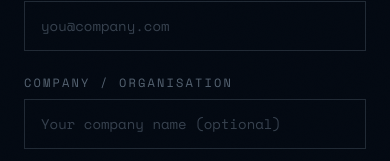
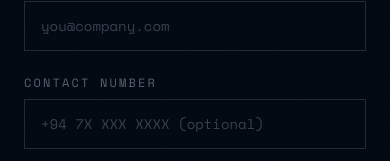
Before and after one commit to fortechzpvt/FORTECHZ-website, a Next.js app: page /contact in a window 390 px wide. Shown: the part 683-844 px from the top of the page. Built offline with nearby package versions, Linux system fonts and the light colour scheme; a web font is replaced by a local one.

Commit message:
Add phone input field to contact form
Added a phone input field to the contact form and updated the state management to include the phone number.

```diff
--- a/app/contact/page.tsx
+++ b/app/contact/page.tsx
@@ -22,7 +22,9 @@ export default function ContactForm() {
   const [submitted, setSubmitted] = useState(false);
   const [loading, setLoading] = useState(false);
   const [error, setError] = useState<string | null>(null);
-  const [form, setForm] = useState({ name:"", email:"", company:"", service:"", budget:"", message:"" });
+
+  // 1. Added 'phone' key into the initial state hook properties tracker
+  const [form, setForm] = useState({ name:"", email:"", phone:"", company:"", service:"", budget:"", message:"" });
 
   function handleChange(e: React.ChangeEvent<HTMLInputElement | HTMLTextAreaElement | HTMLSelectElement>) {
     setForm((prev) => ({ ...prev, [e.target.name]: e.target.value }));
@@ -86,7 +88,7 @@ export default function ContactForm() {
                 Thank you for reaching out. A member of the Fortechz team will review your enquiry and respond within one business day.
               </p>
               <button
-                onClick={() => { setSubmitted(false); setForm({ name:"", email:"", company:"", service:"", budget:"", message:"" }); }}
+                onClick={() => { setSubmitted(false); setForm({ name:"", email:"", phone:"", company:"", service:"", budget:"", message:"" }); }}
                 className="font-mono text-xs tracking-[0.14em] text-canvas uppercase px-5 py-3 bg-accent hover:bg-accent/90 btn-glow transition-all duration-200"
               >
                 Send another message
@@ -109,6 +111,15 @@ export default function ContactForm() {
                   <input id="email" name="email" type="email" required value={form.email}
                     onChange={handleChange} placeholder="you@company.com" className={inputCls} />
                 </div>
+              </div>
+
+              {/* 2. Brand New Phone Input Field built directly into the UI layouts */}
+              <div className="space-y-2">
+                <label htmlFor="phone" className="font-mono text-xs tracking-[0.18em] text-ink/40 uppercase block">
+                  Contact Number
+                </label>
+                <input id="phone" name="phone" type="tel" value={form.phone}
+                  onChange={handleChange} placeholder="+94 7X XXX XXXX (optional)" className={inputCls} />
               </div>
 
               <div className="space-y-2">
```
